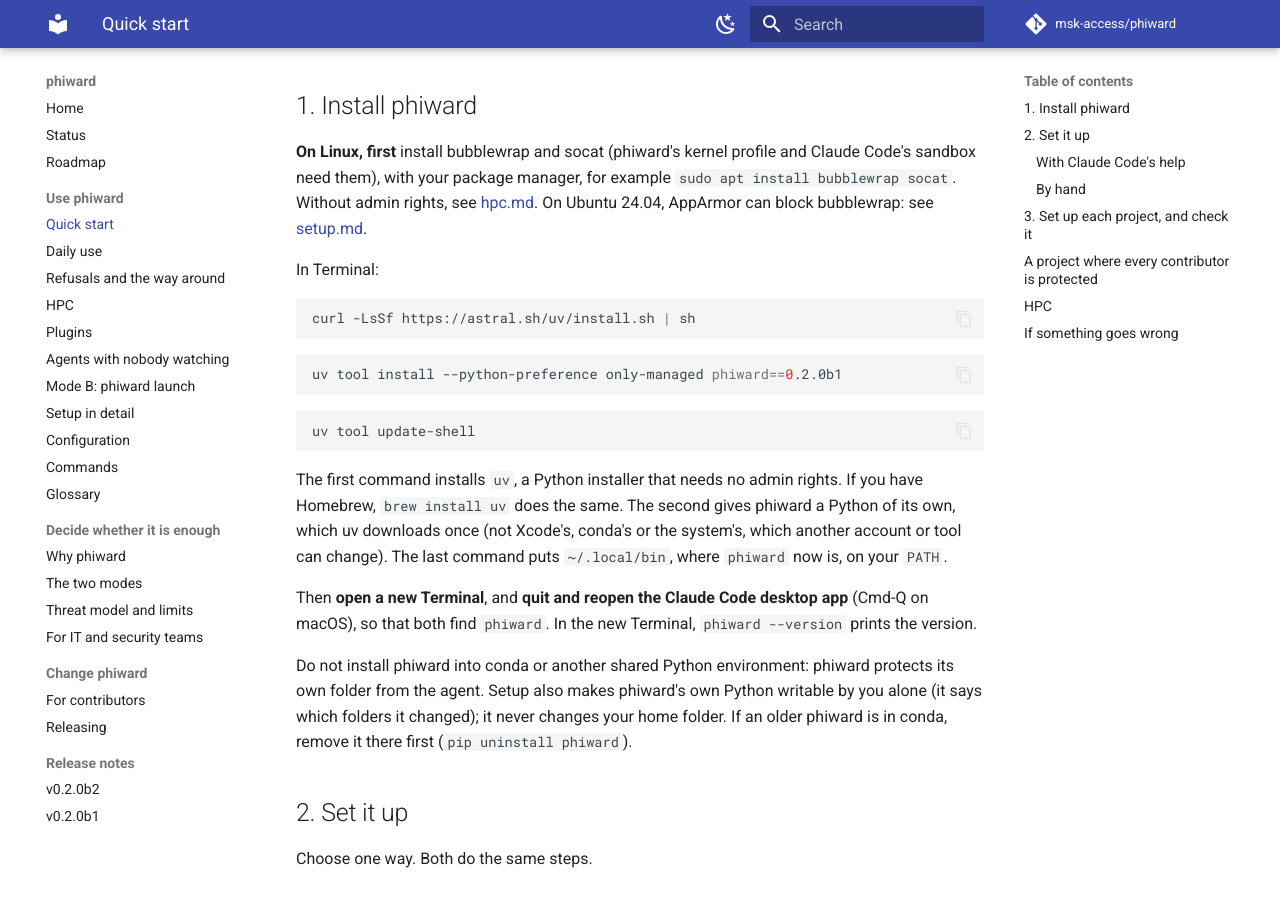
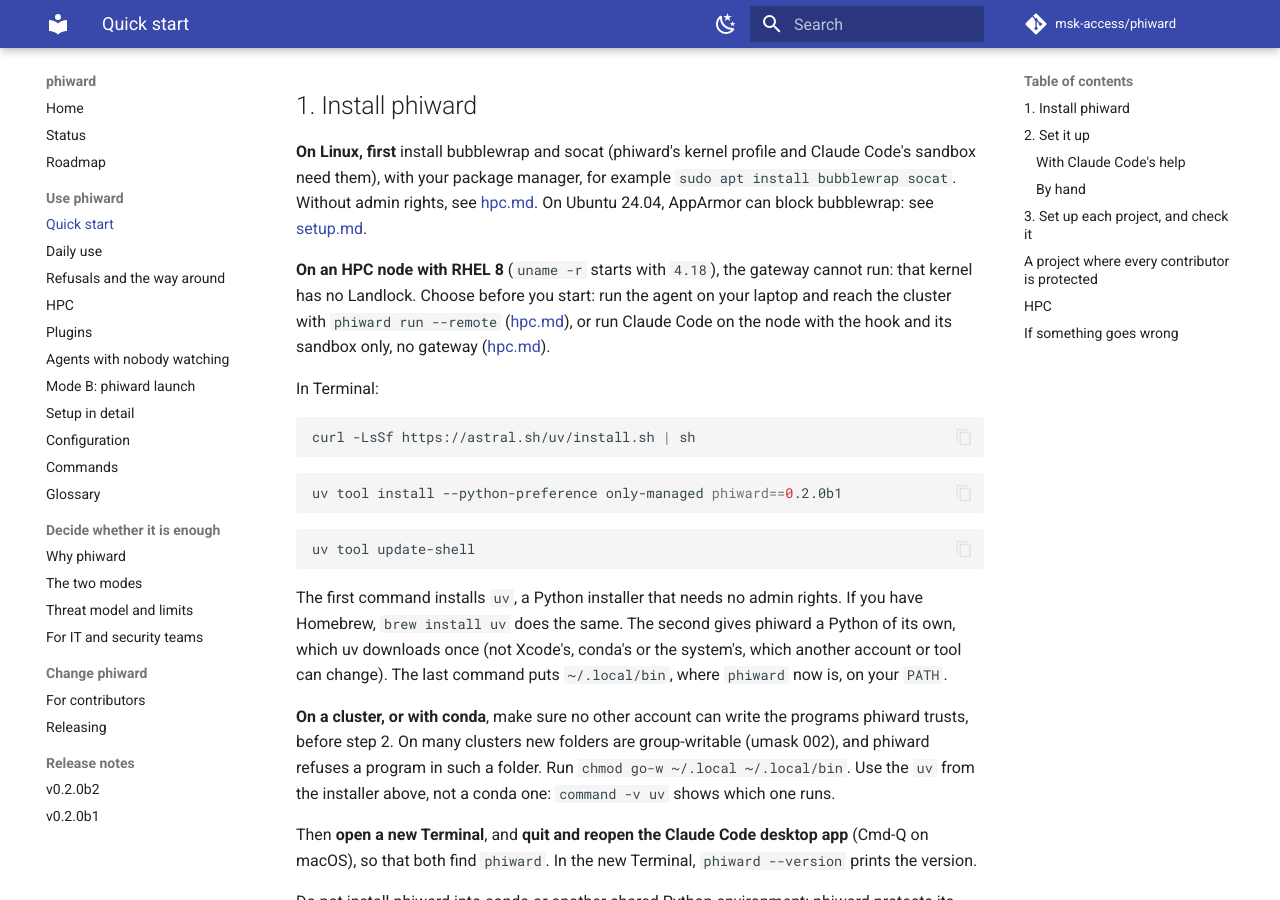
Before and after one commit to msk-access/phiward, an MkDocs documentation site: the page built from docs/quickstart.md, in a window 1280 px wide and 900 px high, scrolled down 865 px. Built offline with MkDocs 1.6.1 and Material for MkDocs 9.7.7, drawn with Linux system fonts in a browser that asks for light colours; comment, search, counter and statistics services are not loaded; the version menu is left out.

Commit message:
docs: say before install what a RHEL 8 node can run, and how to keep uv and ~/.local/bin yours alone
The quick start now says, before step 1, that the gateway cannot run on RHEL 8 (no Landlock)
and which way to choose; before step 2, how to keep ~/.local and ~/.local/bin writable by you
alone on a cluster (umask 002) and not to use a conda uv. hpc.md has a table of what works on
which node. Setup's programs question says doctor warns about a listed program it cannot find.

````diff
--- a/docs/quickstart.md
+++ b/docs/quickstart.md
@@ -32,6 +32,12 @@ sandbox need them), with your package manager, for example `sudo apt install bub
 Without admin rights, see [hpc.md](hpc.md#claude-code-on-the-login-node). On Ubuntu 24.04,
 AppArmor can block bubblewrap: see [setup.md](setup.md#1-requirements).
 
+**On an HPC node with RHEL 8** (`uname -r` starts with `4.18`), the gateway cannot run: that
+kernel has no Landlock. Choose before you start: run the agent on your laptop and reach the
+cluster with `phiward run --remote` ([hpc.md](hpc.md#phiward-run---remote-host----cmd)), or run
+Claude Code on the node with the hook and its sandbox only, no gateway
+([hpc.md](hpc.md#claude-code-on-the-login-node)).
+
 In Terminal:
 
 ```bash
@@ -51,6 +57,11 @@ Homebrew, `brew install uv` does the same. The second gives phiward a Python of
 uv downloads once (not Xcode's, conda's or the system's, which another account or tool can
 change). The last command puts `~/.local/bin`, where `phiward`
 now is, on your `PATH`.
+
+**On a cluster, or with conda**, make sure no other account can write the programs phiward
+trusts, before step 2. On many clusters new folders are group-writable (umask 002), and phiward
+refuses a program in such a folder. Run `chmod go-w ~/.local ~/.local/bin`. Use the `uv` from
+the installer above, not a conda one: `command -v uv` shows which one runs.
 
 Then **open a new Terminal**, and **quit and reopen the Claude Code desktop app** (Cmd-Q on
 macOS), so that both find `phiward`. In the new Terminal, `phiward --version` prints the version.
````
Also changed, not shown: CHANGELOG.md (+4 -0 lines), docs/hpc.md (+5 -0 lines), 1 other file.
